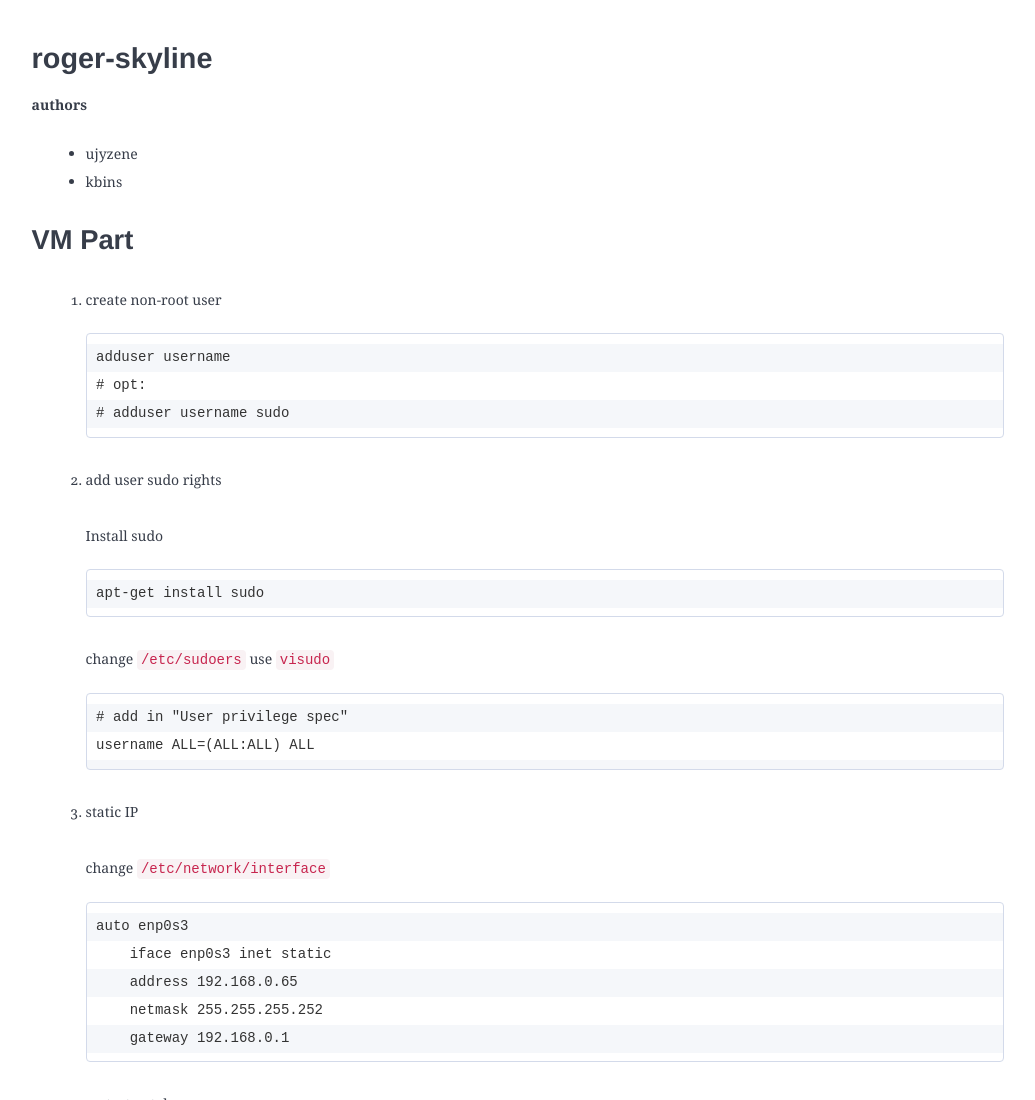
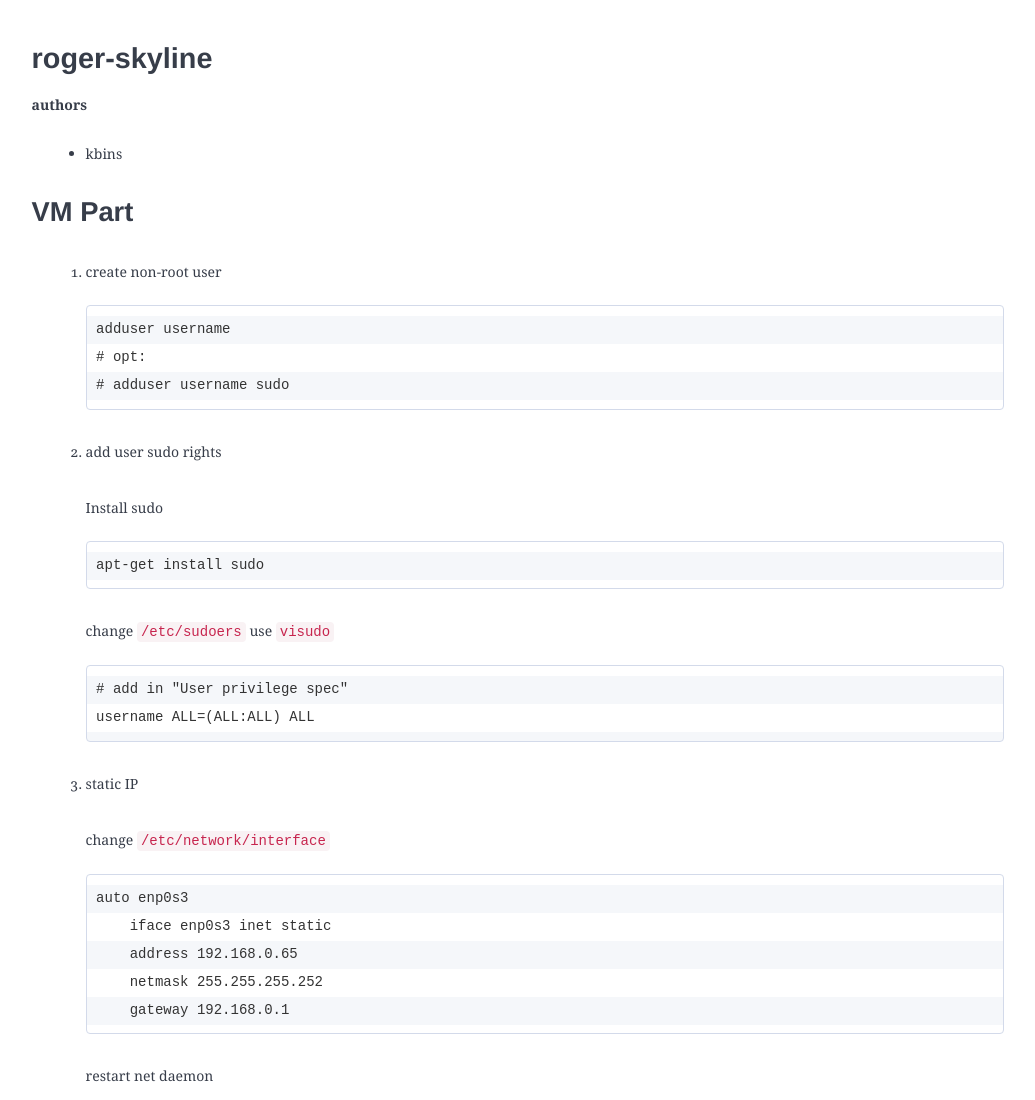
Before and after one commit to ArthurAlekyan/site-local, a plain HTML site: page index.html in a window 1280 px wide. Shown: the top 1100 px of the page, without its empty margins (122-1157 px from the left). Drawn offline with nearby package versions, Linux system fonts and the light colour scheme.

Commit message:
some changes

```diff
--- a/index.html
+++ b/index.html
@@ -2,7 +2,6 @@
 <h1 class="code-line" data-line-start=0 data-line-end=1 ><a id="rogerskyline_0"></a>roger-skyline</h1>
 <p class="has-line-data" data-line-start="1" data-line-end="2"><strong>authors</strong></p>
 <ul>
-<li class="has-line-data" data-line-start="2" data-line-end="3">ujyzene</li>
 <li class="has-line-data" data-line-start="3" data-line-end="5">kbins</li>
 </ul>
 <h2 class="code-line" data-line-start=5 data-line-end=6 ><a id="VM_Part_5"></a>VM Part</h2>
```
